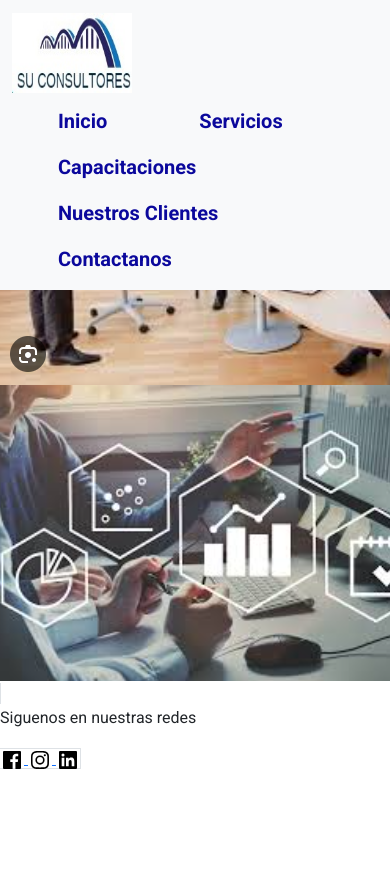
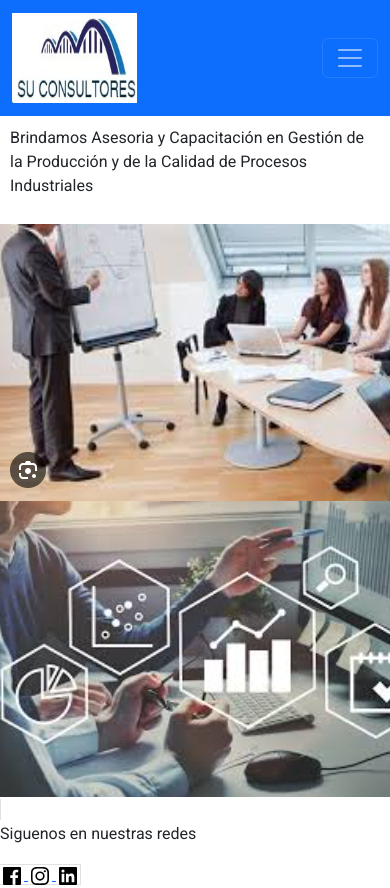
Before and after one commit to RicardoSuSilva/PreEntrega2_RicardoSuSilva, a plain HTML site: page pages/servicios.html in a window 390 px wide. Shown: the top 888 px of the page. Before the commit the page ends 844 px from the top, so only its background shows below. Drawn offline with nearby package versions, Linux system fonts and the light colour scheme.

Commit message:
concluyendo con el menu navegable responsive

```diff
--- a/css/styleserv.css
+++ b/css/styleserv.css
@@ -5,29 +5,27 @@
 }
 
 
-.border{ border: 30px solid}
+.border{ border: 40px solid}
 .nav {
     overflow: hidden;
 }
 
 .nav a {
-    color:rgb(11, 8, 156);
+
     padding: 14px 16px bold;
     margin: auto 30px;
     font-weight: bold;
-    font-size: 20px;
+    font-size: 30px;
 }
-.nav a:hover{
+.nav-item:hover{
 
-    background-color: rgb(32, 238, 221);
-    text-decoration: underline;
+    background-color: rgb(11, 8, 156);
     padding; 20px;
-
-
 
 }
 .logo{
-
+    height: 80px;
+    width: 130px;
 }
 
 .titulo1{
--- a/pages/servicios.html
+++ b/pages/servicios.html
@@ -3,11 +3,11 @@
 <head>
     <meta charset="UTF-8">
     <meta name="viewport" content="width=device-width, initial-scale=1.0">
-    <title>Consultoria en Gestión de Procesos Industriales</title>
-    <link rel="shortcut icon" href="./assets/img/LOGO SUCONSULTORES.jpg" type="image/jpg">
+     <title>Consultoria en Gestión de Procesos Industriales</title>
+    <link rel="icon" href="./assets/img/LOGO SUCONSULTORES.jpg" type="image/jpg">
     <!--bootstrap-->
-   <link href="https://cdn.jsdelivr.net/npm/bootstrap@5.3.1/dist/css/bootstrap.min.css" rel="stylesheet" integrity="sha384-4bw+/aepP/YC94hEpVNVgiZdgIC5+VKNBQNGCHeKRQN+PtmoHDEXuppvnDJzQIu9" crossorigin="anonymous">
-   <link rel="stylesheet" href="../css/styleserv.css">
+    <link rel="stylesheet" href="../css/bootstrap.min.css">
+    <link rel="stylesheet" href="../css/styleserv.css">
     <link rel="preconnect" href="https://fonts.googleapis.com">
     <link rel="preconnect" href="https://fonts.gstatic.com" crossorigin>
     <link href="https://fonts.googleapis.com/css2?family=Roboto:ital,wght@0,100;0,300;0,400;0,500;0,700;0,900;1,100;1,300;1,400;1,500;1,700;1,900&display=swap" rel="stylesheet">
@@ -15,33 +15,43 @@
 </head>
 <body>
 
-                <header class="container">
+       <!--menu navegable responsive-->
 
-                <nav class="navbar fixed-top bg-body-tertiary">
+                <nav class="navbar navbar-expand-sm navbar-dark bg-primary">
                     <div class="container-fluid">
                           <a class="navbar-brand" href="#">
-                            <img src="../assets/img/LOGO SUCONSULTORES.jpg" alt="logo" width="120" height="80" >
+                            <img src="../assets/img/LOGO SUCONSULTORES.jpg" alt="logo" width="125" height="90" >
                           </a>
-                <ul class="nav">
+        <!--boton responsive-->
+                    <button class="navbar-toggler" type="button"
+                    data-bs-toggle="collapse" data-bs-target="#menu"
+                    aria-controls="navbarSupportContent" aria-expanded="false"
+                    aria-label="Toggle navigation">
+                    <span class="navbar-toggler-icon"></span>
+                    </button>
+        <!--menu barra navegable -->
+                <div class="collapse navbar-collapse" id="menu" >
+                <ul class="navbar-nav me-auto">
                     <li class="nav-item">
-                    <a href="../index.html" class="nav-link">Inicio </a>
+                    <a href="../index.html" class="nav-link active">Inicio </a>
                     </li>
                     <li class="nav-item">
-                    <a href="servicios.html" class="nav-link">Servicios</a>
+                    <a href="servicios.html" class="nav-link active">Servicios</a>
                     </li>
                     <li class="nav-item">
-                    <a href="../pages/capas.html" class="nav-link">Capacitaciones</a>
+                    <a href="../pages/capas.html" class="nav-link active">Capacitaciones</a>
                     </li>
                     <li class="nav-item">
-                    <a href="../pages/clientes.html" class="nav-link">Nuestros Clientes</a>
+                    <a href="../pages/clientes.html" class="nav-link active">Nuestros Clientes</a>
                     </li>
                     <li class="nav-item">
-                    <a href="../pages/contacto.html" class="nav-link">Contactanos</a>
+                    <a href="../pages/contacto.html" class="nav-link active">Contactanos</a>
                     </li>
                 </ul>
                 </div>
+                </div>
                 </nav>
-                </header>
+
 
 
 
@@ -68,11 +78,12 @@
             <a href="https://www.linkedin.com" target="_blank">
             <img src="../assets/img/linkedin.svg" alt="">
             </a>
+
         </footer>
 
 
 
-    <script src="https://cdn.jsdelivr.net/npm/bootstrap@5.3.1/dist/js/bootstrap.bundle.min.js" integrity="sha384-HwwvtgBNo3bZJJLYd8oVXjrBZt8cqVSpeBNS5n7C8IVInixGAoxmnlMuBnhbgrkm" crossorigin="anonymous"></script>
 
 </body>
+<script src="../js/bootstrap.min.js"></script>
 </html>
```
Also changed, not shown: index.html (+1 -1 lines), pages/capas.html (+2 -0 lines), pages/clientes.html (+4 -0 lines), pages/contacto.html (+6 -10 lines), assets/img/whatsapp.svg (added).
